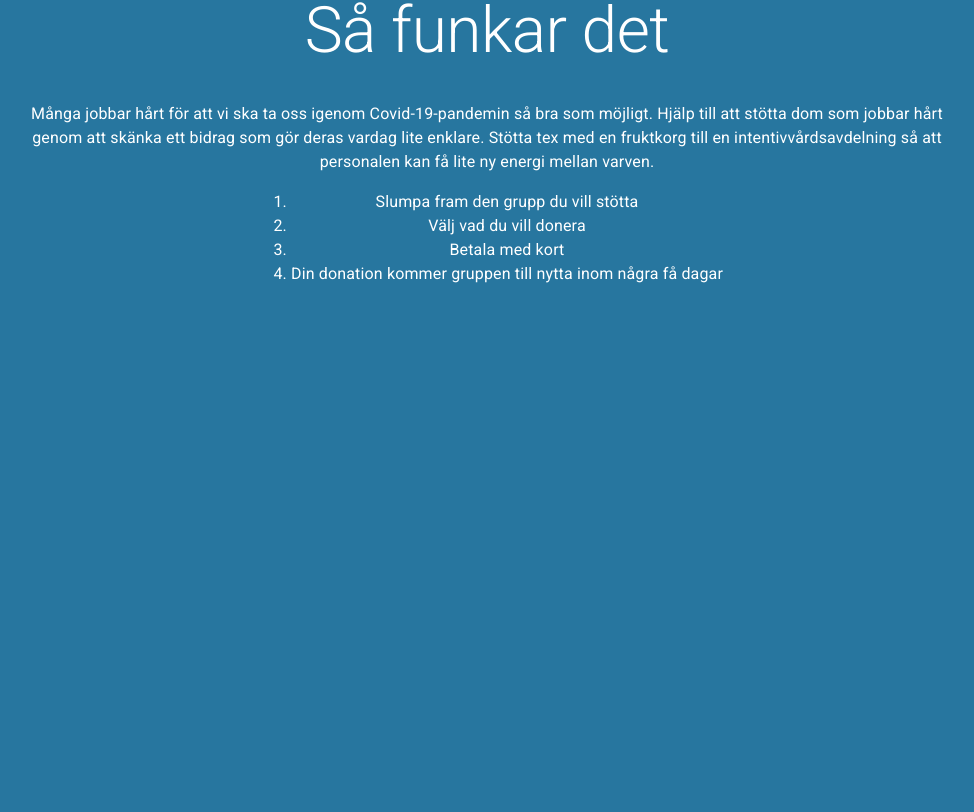
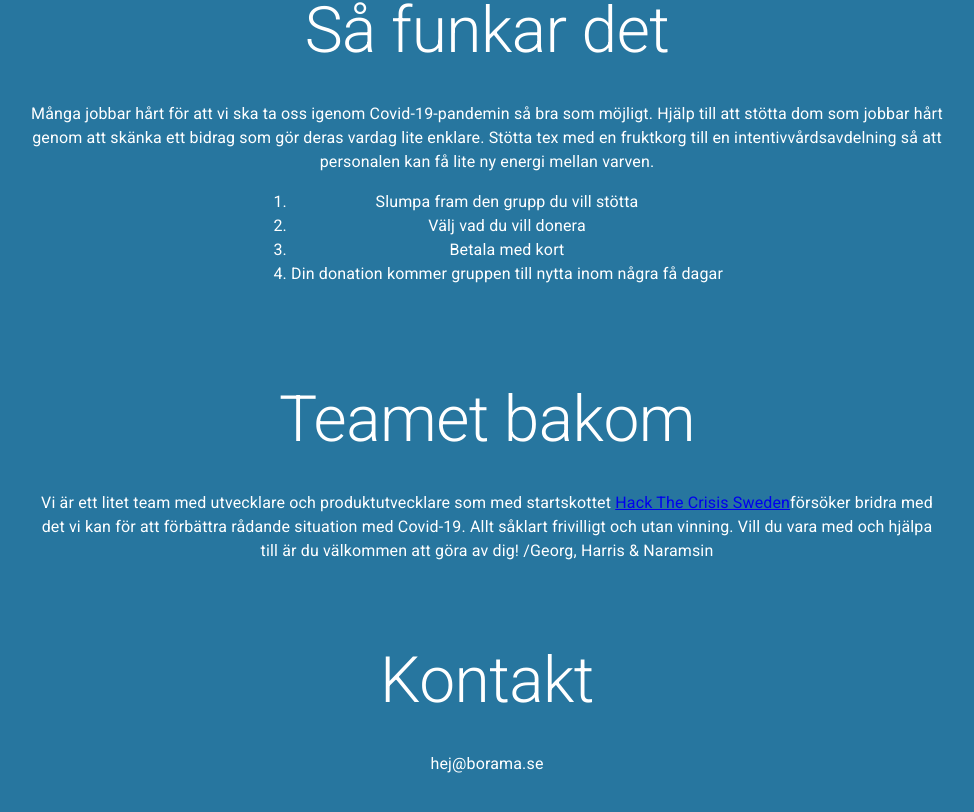
Before and after one commit to ahrberg/covid-heroes, a React (Create React App) app: page / in a window 1280 px wide. Shown: the part 842-1654 px from the top of the page, without its empty margins (153-1127 px from the left). Before the commit the page ends 1144 px from the top, so only its background shows below. Built offline with nearby package versions, Linux system fonts and the light colour scheme.

Commit message:
Added team and contact

```diff
--- /dev/null
+++ b/src/components/Contact.tsx
@@ -0,0 +1,23 @@
+import React from "react";
+import { Button, Typography, Container, Grid, Box } from "@material-ui/core";
+
+const Contact = () => {
+  return (
+    <Grid container direction="column" justify="flex-start" alignItems="center">
+      <Box marginTop={10} marginBottom={4}>
+        <Grid item>
+          <Typography align="center" variant="h2">
+            Kontakt
+          </Typography>
+        </Grid>
+      </Box>
+      <Grid item>
+        <Typography align="center" variant="body1">
+          hej@borama.se
+        </Typography>
+      </Grid>
+    </Grid>
+  );
+};
+
+export default Contact;
--- /dev/null
+++ b/src/components/Team.tsx
@@ -0,0 +1,29 @@
+import React from "react";
+import { Typography, Grid, Box } from "@material-ui/core";
+
+const Team = () => {
+  return (
+    <Grid container direction="column" justify="flex-start" alignItems="center">
+      <Box marginTop={10} marginBottom={4}>
+        <Grid item>
+          <Typography align="center" variant="h2">
+            Teamet bakom
+          </Typography>
+        </Grid>
+      </Box>
+      <Grid item>
+        <Typography align="center" variant="body1">
+          Vi är ett litet team med utvecklare och produktutvecklare som med
+          startskottet{" "}
+          <a href="https://www.hackthecrisis.se/">Hack The Crisis Sweden</a>
+          försöker bridra med det vi kan för att förbättra rådande situation med
+          Covid-19. Allt såklart frivilligt och utan vinning. Vill du vara med
+          och hjälpa till är du välkommen att göra av dig! /Georg, Harris &
+          Naramsin
+        </Typography>
+      </Grid>
+    </Grid>
+  );
+};
+
+export default Team;
--- a/src/views/Home.tsx
+++ b/src/views/Home.tsx
@@ -5,6 +5,8 @@ import { Button, Typography, Container, Grid, Box } from "@material-ui/core";
 import HowItWorks from "../components/HowItWorks";
 import Partners from "../components/Partners";
 import TextFade from "../components/TextFade";
+import Contact from "../components/Contact";
+import Team from "../components/Team";
 
 const Home: React.FC = () => {
   const [place, setPlace] = useState(getPlace("", ""));
@@ -85,6 +87,9 @@ const Home: React.FC = () => {
       </Grid>
       <Partners />
       <HowItWorks />
+      <Team />
+      <Contact />
+      <Box marginTop={10}></Box>
     </Container>
   );
 };
```
